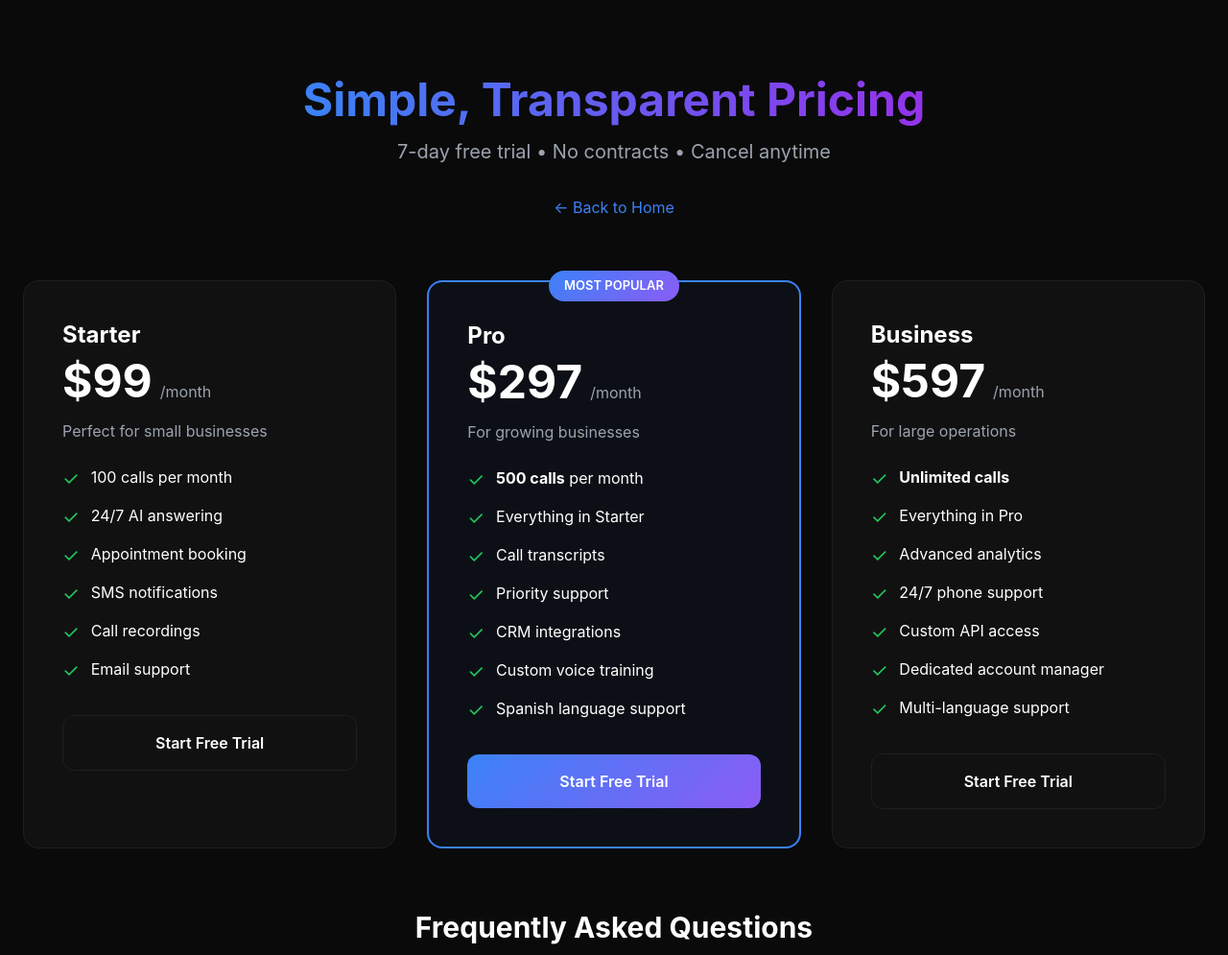
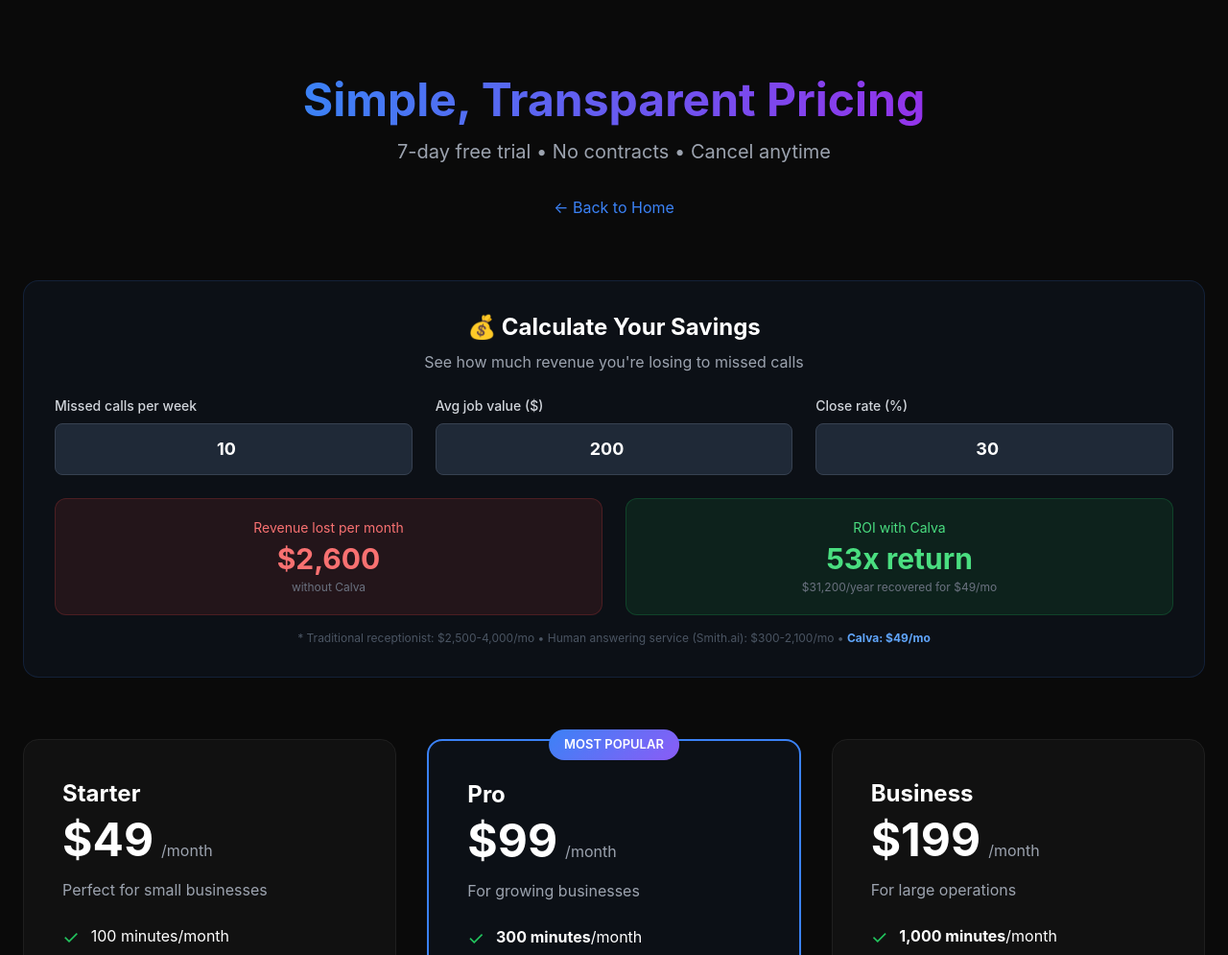
Before and after one commit to robshabbir/besh-ai, a website: page public/pricing.html in a window 1280 px wide. Shown: the top 995 px of the page at 96% size. Drawn offline with nearby package versions, Linux system fonts and the light colour scheme; a script that the page names is missing.

Commit message:
feat: interactive ROI calculator on pricing page

```diff
--- a/public/pricing.html
+++ b/public/pricing.html
@@ -109,13 +109,52 @@
                 <a href="/" class="text-blue-500 hover:underline">← Back to Home</a>
             </div>
 
+            <!-- ROI Calculator -->
+            <div class="mb-16 p-8 rounded-2xl" style="background: rgba(59, 130, 246, 0.05); border: 1px solid rgba(59, 130, 246, 0.15);">
+                <h2 class="text-2xl font-bold text-white mb-2 text-center">💰 Calculate Your Savings</h2>
+                <p class="text-gray-400 text-center mb-6">See how much revenue you're losing to missed calls</p>
+                <div class="grid grid-cols-1 sm:grid-cols-3 gap-6 mb-6">
+                    <div>
+                        <label class="block text-sm font-medium text-gray-300 mb-2">Missed calls per week</label>
+                        <input id="roi-calls" type="number" value="10" min="1" max="200"
+                               class="w-full px-4 py-3 bg-gray-800 border border-gray-700 rounded-lg text-white text-lg font-bold text-center focus:ring-2 focus:ring-blue-500"
+                               oninput="updateROI()">
+                    </div>
+                    <div>
+                        <label class="block text-sm font-medium text-gray-300 mb-2">Avg job value ($)</label>
+                        <input id="roi-value" type="number" value="200" min="10" max="10000"
+                               class="w-full px-4 py-3 bg-gray-800 border border-gray-700 rounded-lg text-white text-lg font-bold text-center focus:ring-2 focus:ring-blue-500"
+                               oninput="updateROI()">
+                    </div>
+                    <div>
+                        <label class="block text-sm font-medium text-gray-300 mb-2">Close rate (%)</label>
+                        <input id="roi-rate" type="number" value="30" min="5" max="100"
+                               class="w-full px-4 py-3 bg-gray-800 border border-gray-700 rounded-lg text-white text-lg font-bold text-center focus:ring-2 focus:ring-blue-500"
+                               oninput="updateROI()">
+                    </div>
+                </div>
+                <div class="grid grid-cols-1 sm:grid-cols-2 gap-6">
+                    <div class="p-5 rounded-xl bg-red-500/10 border border-red-500/20 text-center">
+                        <div class="text-sm text-red-400 mb-1">Revenue lost per month</div>
+                        <div id="roi-lost" class="text-3xl font-bold text-red-400">$2,600</div>
+                        <div class="text-xs text-gray-500 mt-1">without Calva</div>
+                    </div>
+                    <div class="p-5 rounded-xl bg-green-500/10 border border-green-500/20 text-center">
+                        <div class="text-sm text-green-400 mb-1">ROI with Calva</div>
+                        <div id="roi-saved" class="text-3xl font-bold text-green-400">53x return</div>
+                        <div id="roi-annual" class="text-xs text-gray-500 mt-1">$31,200/year recovered for $49/mo</div>
+                    </div>
+                </div>
+                <p class="text-center text-xs text-gray-600 mt-4">* Traditional receptionist: $2,500-4,000/mo • Human answering service (Smith.ai): $300-2,100/mo • <strong class="text-blue-400">Calva: $49/mo</strong></p>
+            </div>
+
             <!-- Pricing Grid -->
             <div class="grid grid-cols-1 md:grid-cols-3 gap-8 mb-16">
                 <!-- Starter Plan -->
                 <div class="pricing-card">
                     <div class="text-2xl font-bold mb-2">Starter</div>
                     <div class="flex items-baseline gap-2 mb-4">
-                        <span class="text-5xl font-bold">$99</span>
+                        <span class="text-5xl font-bold">$49</span>
                         <span class="text-gray-400">/month</span>
                     </div>
                     <p class="text-gray-400 mb-6">Perfect for small businesses</p>
@@ -123,7 +162,7 @@
                     <ul class="space-y-3 mb-8">
                         <li class="flex items-start gap-3">
                             <span class="text-green-500 text-xl">✓</span>
-                            <span>100 calls per month</span>
+                            <span>100 minutes/month</span>
                         </li>
                         <li class="flex items-start gap-3">
                             <span class="text-green-500 text-xl">✓</span>
@@ -161,7 +200,7 @@
 
                     <div class="text-2xl font-bold mb-2">Pro</div>
                     <div class="flex items-baseline gap-2 mb-4">
-                        <span class="text-5xl font-bold">$297</span>
+                        <span class="text-5xl font-bold">$99</span>
                         <span class="text-gray-400">/month</span>
                     </div>
                     <p class="text-gray-400 mb-6">For growing businesses</p>
@@ -169,7 +208,7 @@
                     <ul class="space-y-3 mb-8">
                         <li class="flex items-start gap-3">
                             <span class="text-green-500 text-xl">✓</span>
-                            <span><strong>500 calls</strong> per month</span>
+                            <span><strong>300 minutes</strong>/month</span>
                         </li>
                         <li class="flex items-start gap-3">
                             <span class="text-green-500 text-xl">✓</span>
@@ -209,7 +248,7 @@
                 <div class="pricing-card">
                     <div class="text-2xl font-bold mb-2">Business</div>
                     <div class="flex items-baseline gap-2 mb-4">
-                        <span class="text-5xl font-bold">$597</span>
+                        <span class="text-5xl font-bold">$199</span>
                         <span class="text-gray-400">/month</span>
                     </div>
                     <p class="text-gray-400 mb-6">For large operations</p>
@@ -217,7 +256,7 @@
                     <ul class="space-y-3 mb-8">
                         <li class="flex items-start gap-3">
                             <span class="text-green-500 text-xl">✓</span>
-                            <span><strong>Unlimited calls</strong></span>
+                            <span><strong>1,000 minutes</strong>/month</span>
                         </li>
                         <li class="flex items-start gap-3">
                             <span class="text-green-500 text-xl">✓</span>
```
